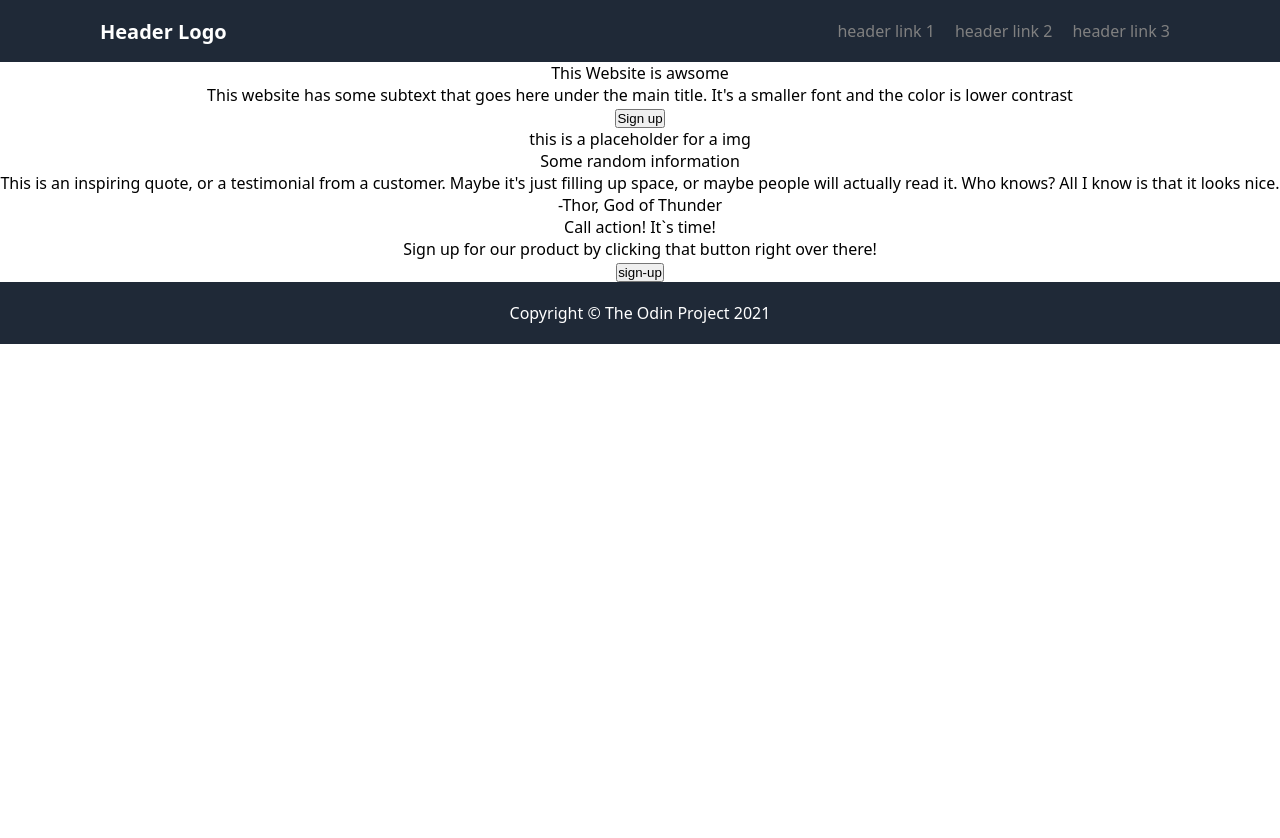
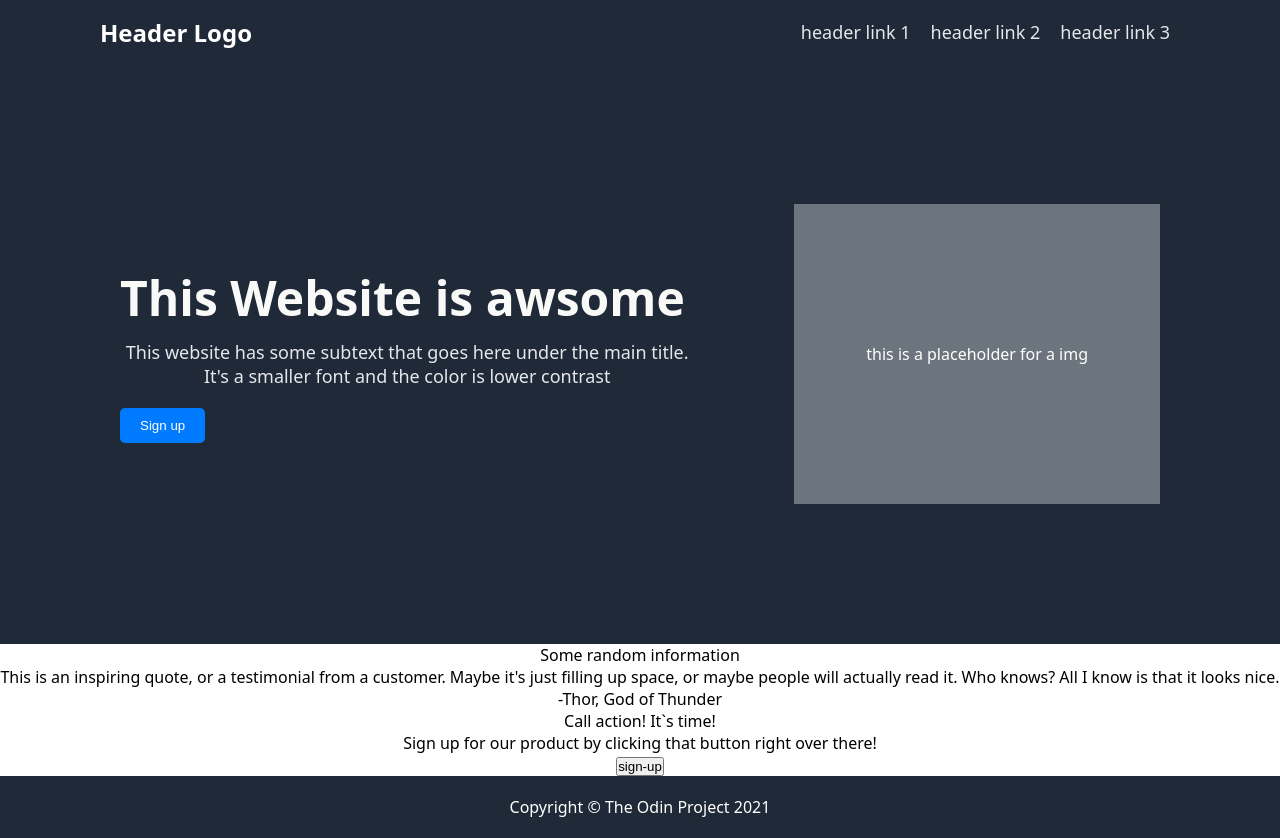
Before and after one commit to giuseppefilippin/landing-page, a plain HTML site: page index.html in a window 1280 px wide. Before the commit the page ends 800 px from the top, so only its background shows below. Drawn offline with Linux system fonts and the light colour scheme.

Commit message:
hero section done

```diff
--- a/style.css
+++ b/style.css
@@ -17,11 +17,11 @@
     padding: 10px 100px;
 }
 .logo {
-    font-size: 20px;
+    font-size: 24px;
     font-weight: bold;
 }
 .menu {
-    color: grey;
+    color: #E5E7EB;
 
 }
 .menu ul {
@@ -32,11 +32,69 @@
 }
 .menu ul li {
     margin-left: 20px;
-    font-size: 16px;
+    font-size: 18px;
     cursor: pointer;
+    color: #E5E7EB;
 }
 .footer {
     background-color: #1F2937;
     color: white;
     padding: 20px;
 }
+.hero {
+    display: flex;
+    justify-content: space-between;
+    align-items: center;
+    padding: 40px 20px;
+    background-color: #1F2937;
+    color: white;
+}
+
+.hero-txt {
+    margin-left: 100px;
+    max-width: 50%;
+    display: flex;
+    flex-direction: column;
+    align-items: flex-start;
+}
+
+.hero-title {
+    font-size: 48px;
+    color: #F9FAF8;
+    font-weight: 900;
+    margin-bottom: 10px;
+}
+
+.hero-subtext {
+    font-size: 18px;
+    color: #E5E7EB;
+    margin-bottom: 20px;
+}
+
+/* Botão */
+.hero-txt button {
+    background-color: #007bff;
+    color: white;
+    padding: 10px 20px;
+    border: none;
+    border-radius: 5px;
+    cursor: pointer;
+    align-self: flex-start;
+}
+
+.hero-txt button:hover {
+    background-color: #0056b3;
+}
+
+/* Imagem da seção hero */
+.hero-img {
+    background-color: #6c757d;
+    color: white;
+    display: flex;
+    justify-content: center;
+    align-items: center;
+    width: 50%;
+    height: 300px;
+    text-align: center;
+    margin: 100px;
+}
```
